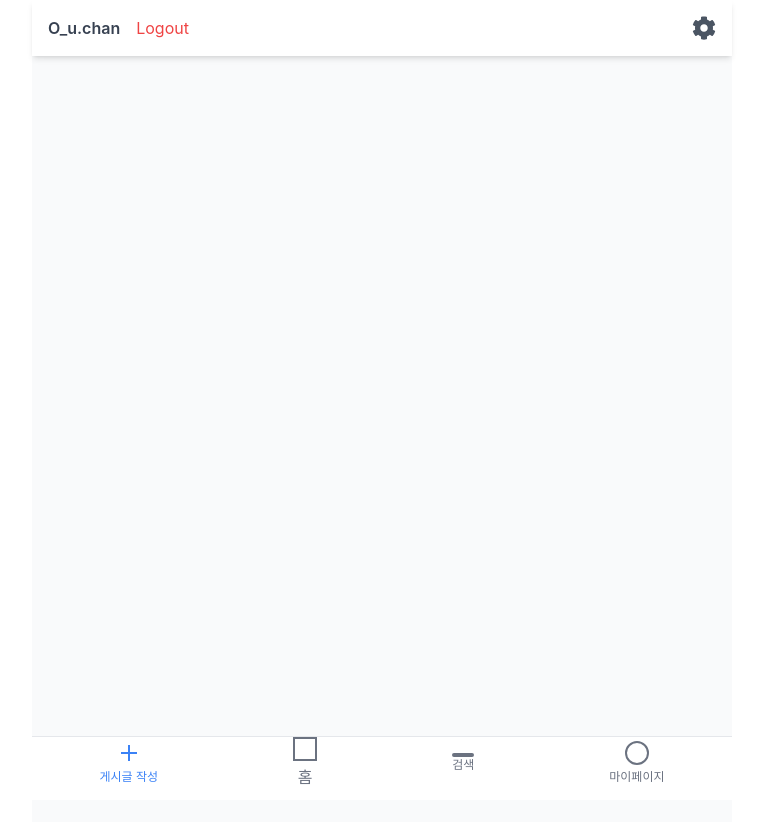
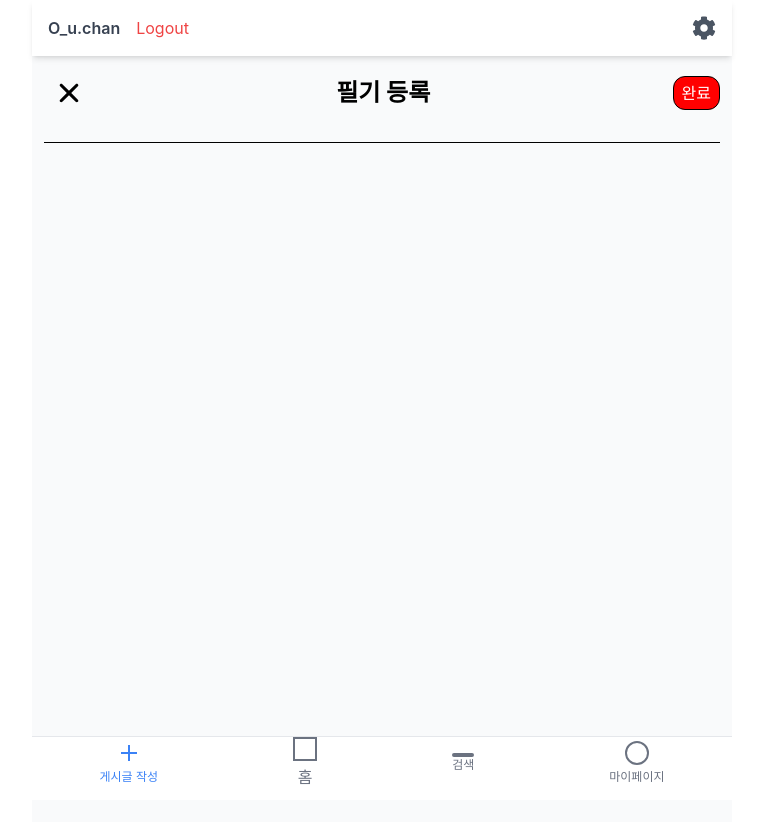
Before and after one commit to sogong24/front, a React (Create React App) app: page /post/create in a window 1280 px wide. Shown: the top 822 px of the page, without its empty margins (258-1021 px from the left). Built offline with nearby package versions, Linux system fonts and the light colour scheme.

Commit message:
Feat: Add PostCreateTopbar
게시글 등록 페이지의 상단바 작성

```diff
--- a/src/App.js
+++ b/src/App.js
@@ -1,11 +1,12 @@
-import React from 'react';
-import { BrowserRouter as Router, Routes, Route } from 'react-router-dom';
-import Layout from './components/common/Layout';
-import HomePage from './pages/HomePage';
-import SearchPage from './pages/SearchPage';
-import MyPage from './pages/MyPage';
+import React from "react";
+import { BrowserRouter as Router, Routes, Route } from "react-router-dom";
+import Layout from "./components/common/Layout";
+import HomePage from "./pages/HomePage";
+import SearchPage from "./pages/SearchPage";
+import MyPage from "./pages/MyPage";
+import PostCreatePage from "./pages/PostCreatePage";
 import "./index.css";
-import './App.css';
+import "./App.css";
 
 function App() {
   return (
@@ -15,6 +16,8 @@ function App() {
           <Route path="/" element={<HomePage />} />
           <Route path="/MyPage" element={<MyPage />} />
           <Route path="/Search" element={<SearchPage />} />
+          <Route path="/post/create" element={<PostCreatePage />} />
+
           {/* <Route path="/Signup" element={<Signup />} /> */}
           {/* <Route path="*" element={<Error />} /> */}
         </Routes>
@@ -23,6 +26,4 @@ function App() {
   );
 }
 
-
-
 export default App;
--- /dev/null
+++ b/src/components/postCreate/PostCreateTopbar.js
@@ -0,0 +1,27 @@
+import { IoIosClose } from "react-icons/io";
+
+function PostCreateTopbar() {
+  const clickComplete = () => {};
+
+  const clickClose = () => {};
+
+  return (
+    <div className="flex flex-col">
+      <div className="flex justify-between items-center">
+        <IoIosClose className="cursor-pointer" size={50} onClick={clickClose} />
+        <h1 className="text-2xl font-bold">필기 등록</h1>
+        <button>
+          <div
+            className="px-2 py-1 bg-button-red rounded-xl border border-black"
+            onClick={clickComplete}
+          >
+            <div className="text-white">완료</div>
+          </div>
+        </button>
+      </div>
+      <div className="border-b my-6 border-black"></div>
+    </div>
+  );
+}
+
+export default PostCreateTopbar;
--- a/src/pages/PostCreatePage.js
+++ b/src/pages/PostCreatePage.js
@@ -1,9 +1,10 @@
+import PostCreateTopbar from "../components/postCreate/PostCreateTopbar";
 function PostCreatePage() {
-    return (
-        <div className="p-4">
-            <h1 className="text-2xl font-bold">게시글 작성</h1>
-        </div>
-    );
+  return (
+    <div className="p-3">
+      <PostCreateTopbar />
+    </div>
+  );
 }
 
 export default PostCreatePage;
--- a/tailwind.config.js
+++ b/tailwind.config.js
@@ -2,7 +2,11 @@
 module.exports = {
   content: ["./src/**/*.{js,jsx,ts,tsx}"],
   theme: {
-    extend: {},
+    extend: {
+      colors: {
+        "button-red": "#FF0000",
+      },
+    },
   },
   plugins: [],
-}
+};
```
Lines whose indentation alone changed are shown as unchanged.
